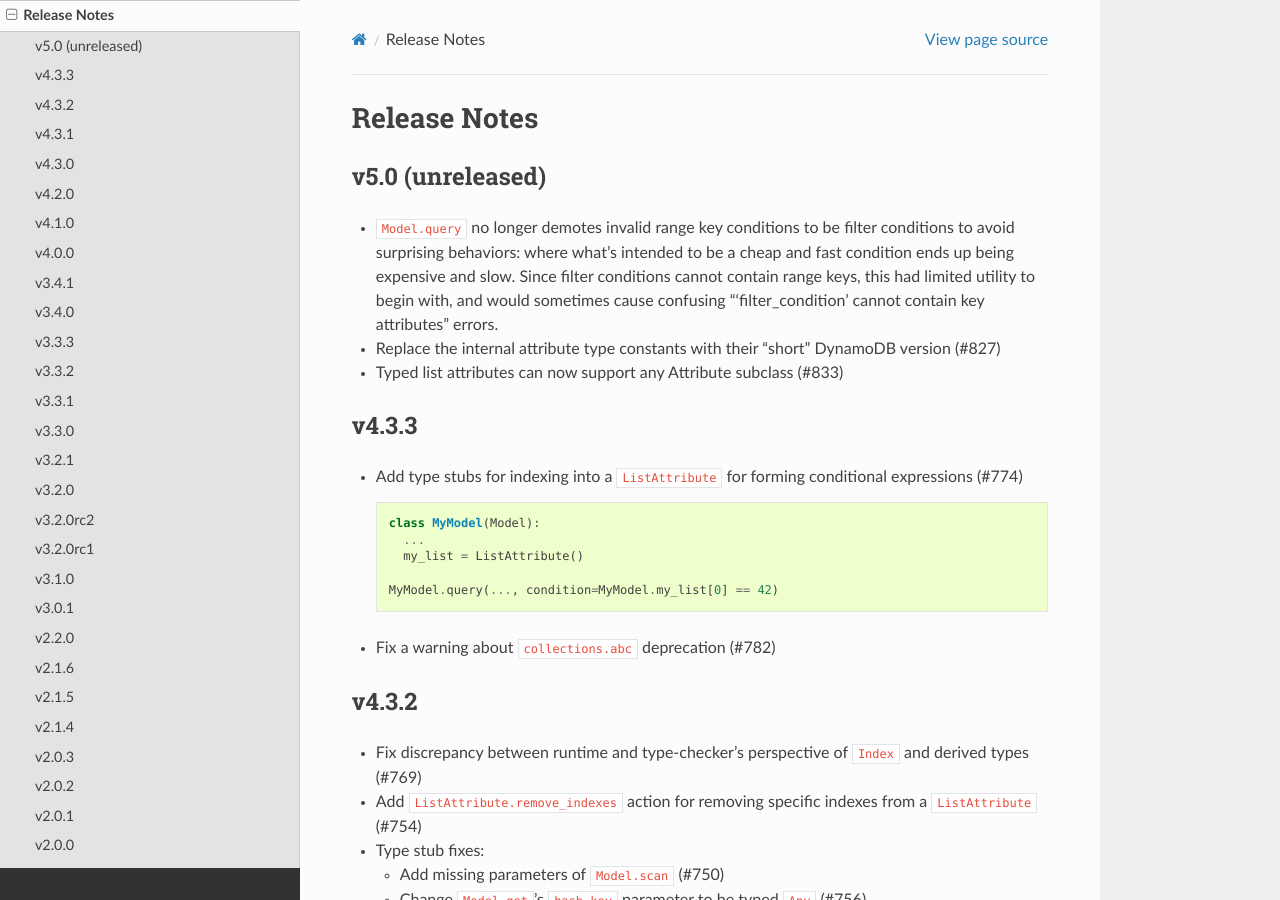
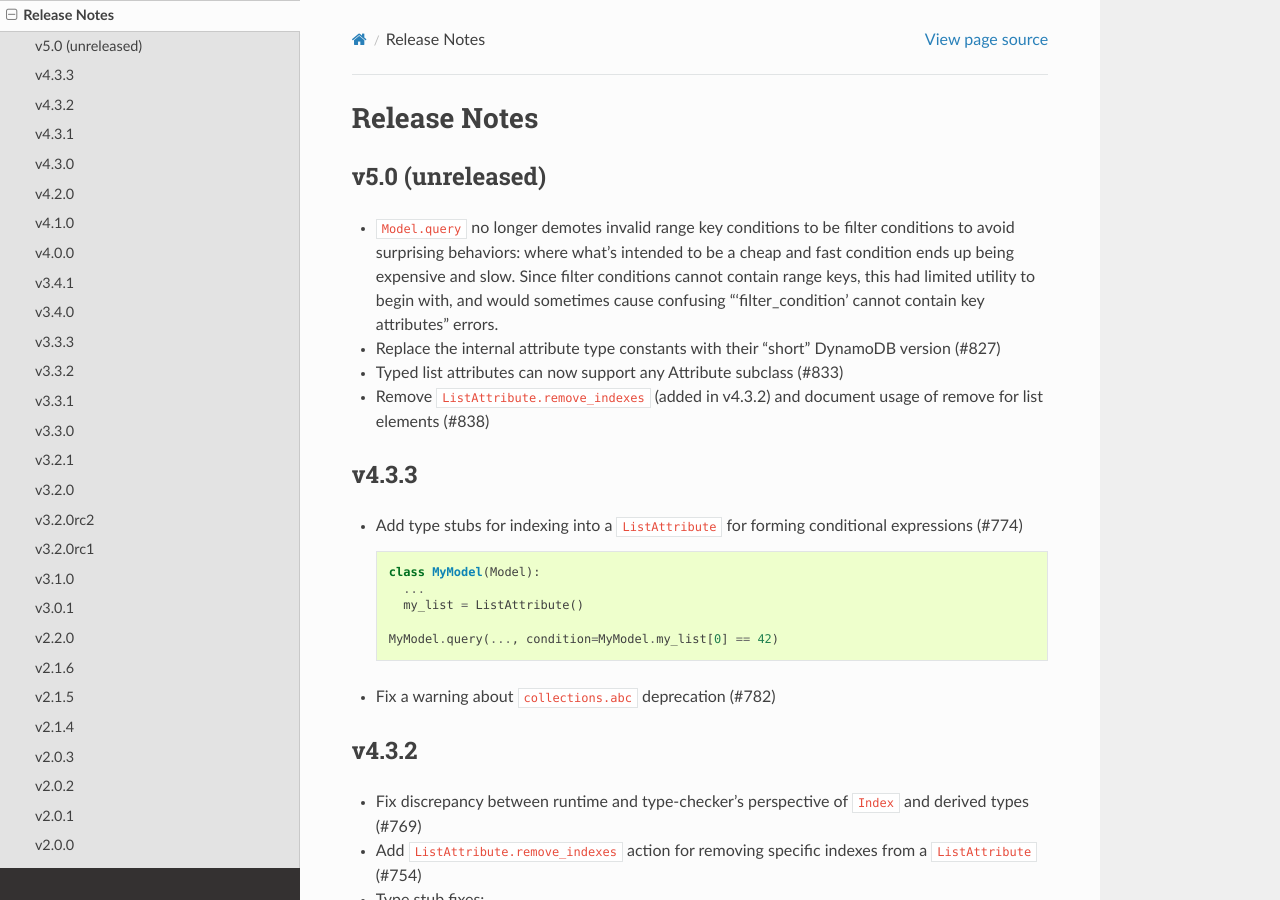
Before and after one commit to pynamodb/PynamoDB, a Sphinx documentation site: the page built from docs/release_notes.rst, in a window 1280 px wide and 900 px high. Built offline with Sphinx 7.4.7 and the Read the Docs theme 2.0.0, drawn with Linux system fonts in a browser that asks for light colours.

Commit message:
add release notes, test coverage, and example in updates.rst

```diff
--- a/docs/release_notes.rst
+++ b/docs/release_notes.rst
@@ -10,6 +10,7 @@
   "'filter_condition' cannot contain key attributes" errors.
 * Replace the internal attribute type constants with their "short" DynamoDB version (#827)
 * Typed list attributes can now support any Attribute subclass (#833)
+* Remove ``ListAttribute.remove_indexes`` (added in v4.3.2) and document usage of remove for list elements (#838)
 
 v4.3.3
 ----------
--- a/docs/updates.rst
+++ b/docs/updates.rst
@@ -37,7 +37,7 @@
     :header: DynamoDB Action / Operator, PynamoDB Syntax, Example
 
     SET, set( `value` ), Thread.views.set(10)
-    REMOVE, remove(), Thread.subjects.remove()
+    REMOVE, remove(), Thread.notes[0].remove()
     ADD, add( `value` ), "Thread.subjects.add({'A New Subject', 'Another New Subject'})"
     DELETE, delete( `value` ), Thread.subjects.delete({'An Old Subject'})
     `attr_or_value_1` \+ `attr_or_value_2`, `attr_or_value_1` \+ `attr_or_value_2`, Thread.views + 5
```
Also changed, not shown: 1 other file.
